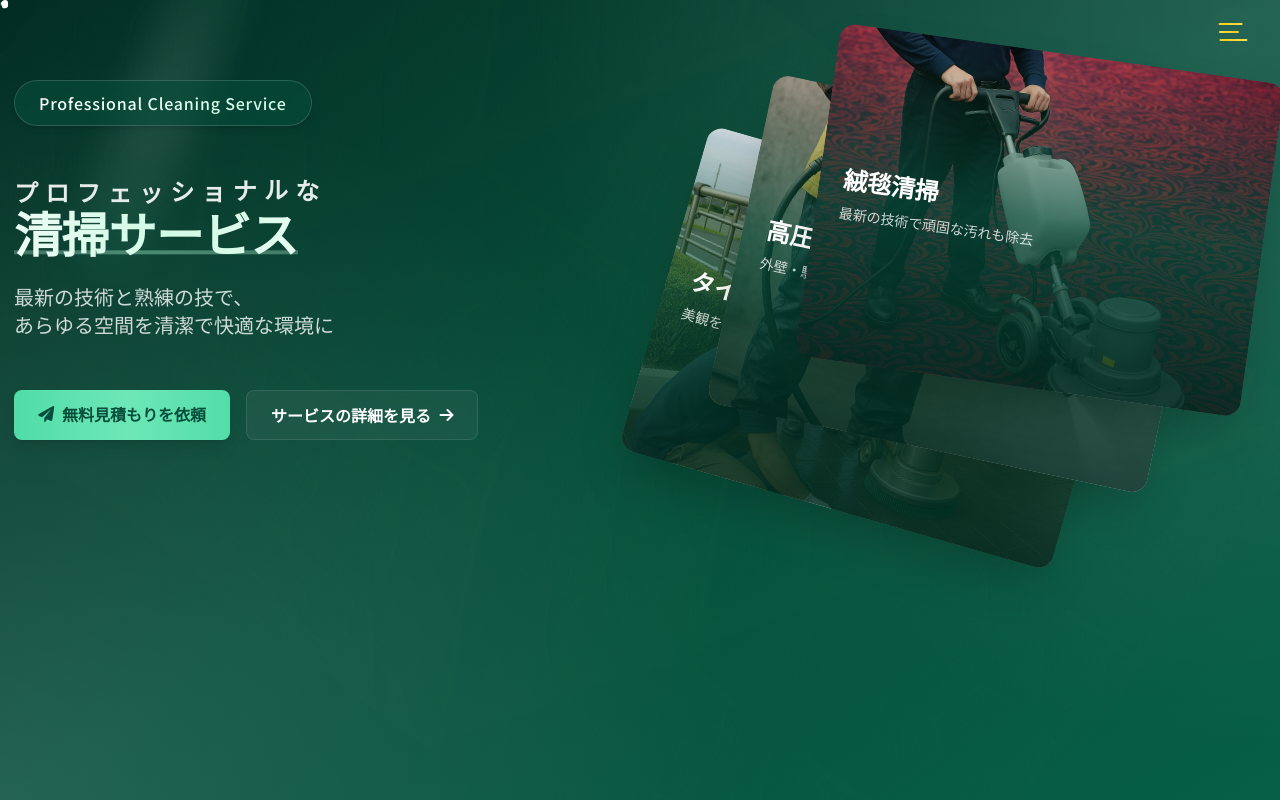
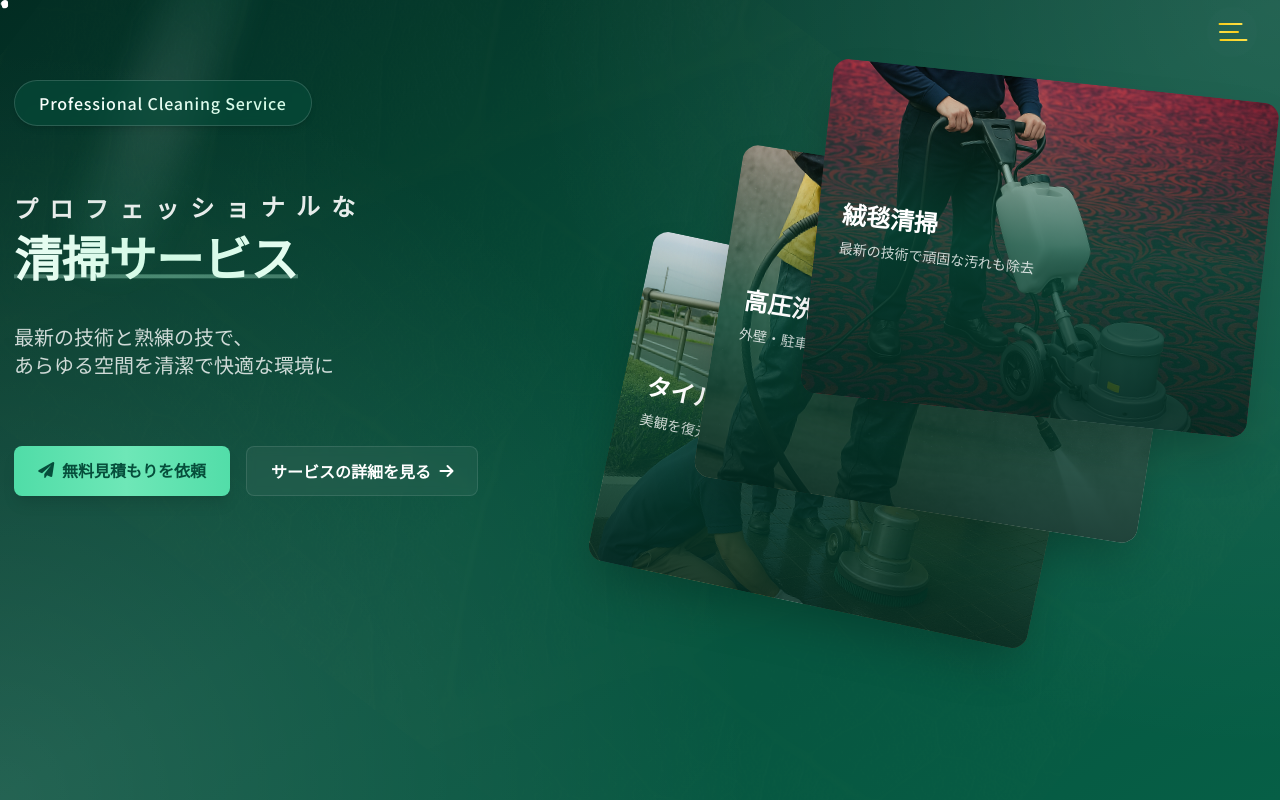
Before and after one commit to fura-1993/clean, a Next.js app: page / in a window 1280 px wide. Shown: the top 800 px of the page. Built offline with nearby package versions, Linux system fonts and the light colour scheme.

Commit message:
Adjust text spacing and increase gap between service cards

```diff
--- a/src/components/Hero/Hero.tsx
+++ b/src/components/Hero/Hero.tsx
@@ -82,7 +82,7 @@ export default function Hero() {
           >
             {/* タイトルバッジ */}
             <motion.div
-              className="relative inline-block mb-12"
+              className="relative inline-block mb-16"
               initial={{ opacity: 0, scale: 0.8 }}
               animate={{ opacity: 1, scale: 1 }}
               transition={{ duration: 0.8, delay: 0.5 }}
@@ -120,12 +120,12 @@ export default function Hero() {
 
             {/* メインタイトル */}
             <motion.h1
-              className="text-2xl md:text-3xl font-bold mb-6 leading-[1.1] tracking-tight"
+              className="text-2xl md:text-3xl font-bold mb-10 leading-[1.2] tracking-tight"
               initial={{ opacity: 0, y: 20 }}
               animate={{ opacity: 1, y: 0 }}
               transition={{ duration: 0.8, delay: 0.3 }}
             >
-              <div className="flex flex-wrap gap-x-2 mb-2 text-[1rem] md:text-[1.25rem] lg:text-[1.5rem]">
+              <div className="flex flex-wrap gap-x-3 gap-y-2 mb-4 text-[1rem] md:text-[1.25rem] lg:text-[1.5rem]">
                 {["プ", "ロ", "フ", "ェ", "ッ", "シ", "ョ", "ナ", "ル"].map((char, i) => (
                   <motion.span
                     key={i}
@@ -206,7 +206,7 @@ export default function Hero() {
 
             {/* サブテキスト */}
             <motion.p
-              className="text-lg md:text-xl text-white/80 mb-12 font-medium leading-relaxed"
+              className="text-lg md:text-xl text-white/80 mb-16 font-medium leading-[1.8]"
               initial={{ opacity: 0, y: 20 }}
               animate={{ opacity: 1, y: 0 }}
               transition={{ duration: 0.8, delay: 0.6 }}
@@ -340,12 +340,12 @@ export default function Hero() {
                   key={service.title}
                   className="group absolute w-full max-w-md rounded-2xl overflow-hidden shadow-2xl aspect-[4/3]"
                   style={{
-                    top: `${index * 64}px`,
-                    right: `${index * 80}px`,
+                    top: `${index * 96}px`,
+                    right: `${index * 100}px`,
                     zIndex: services.length - index,
-                    transform: `rotate(${4 + index * 4}deg)`
+                    transform: `rotate(${3 + index * 3}deg)`
                   }}
-                  initial={{ opacity: 0, x: 100, rotate: 8 + index * 4 }}
+                  initial={{ opacity: 0, x: 100, rotate: 6 + index * 3 }}
                   animate={{
                     opacity: 1,
                     x: 0,
```
